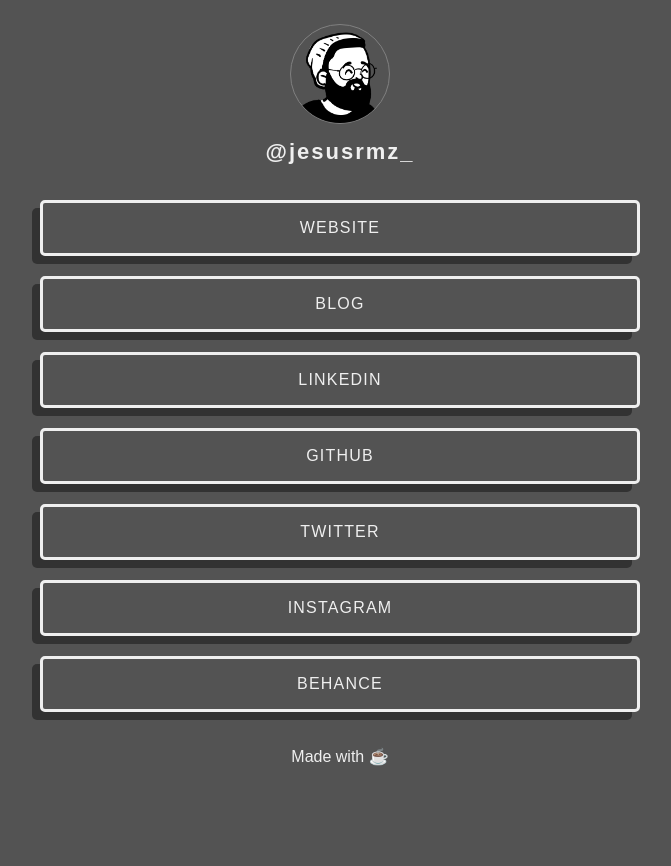
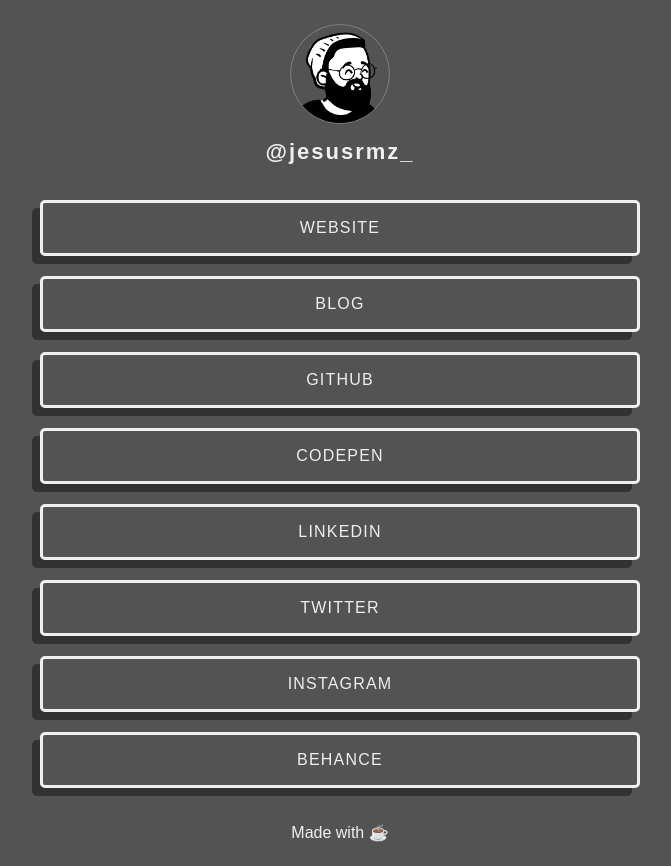
Before and after one commit to jesusrmz19/linktrr, a website built with Parcel: page index.html in a window 1280 px wide. Shown: the whole page, without its empty margins (300-971 px from the left). Before the commit the page ends 800 px from the top, so only its background shows below. Built offline with nearby package versions, Linux system fonts and the light colour scheme; a web font is replaced by a local one.

Commit message:
Add and update links

```diff
--- a/index.html
+++ b/index.html
@@ -50,10 +50,24 @@
         >
         <a
           class="btn center linktr--elem"
-          href="https://blog.jesusrmz.com/"
+          href="https://jesusrmz.com/posts"
           target="_blank"
           rel="noopener"
           >Blog</a
+        >
+        <a
+          class="btn center linktr--elem"
+          href="https://github.com/jesusrmz19"
+          target="_blank"
+          rel="noopener"
+          >Github</a
+        >
+        <a
+          class="btn center linktr--elem"
+          href="https://codepen.io/jesusrmz"
+          target="_blank"
+          rel="noopener"
+          >CodePen</a
         >
         <a
           class="btn center linktr--elem"
@@ -61,13 +75,6 @@
           target="_blank"
           rel="noopener"
           >LinkedIn</a
-        >
-        <a
-          class="btn center linktr--elem"
-          href="https://github.com/jesusrmz19"
-          target="_blank"
-          rel="noopener"
-          >Github</a
         >
         <a
           class="btn center linktr--elem"
```
